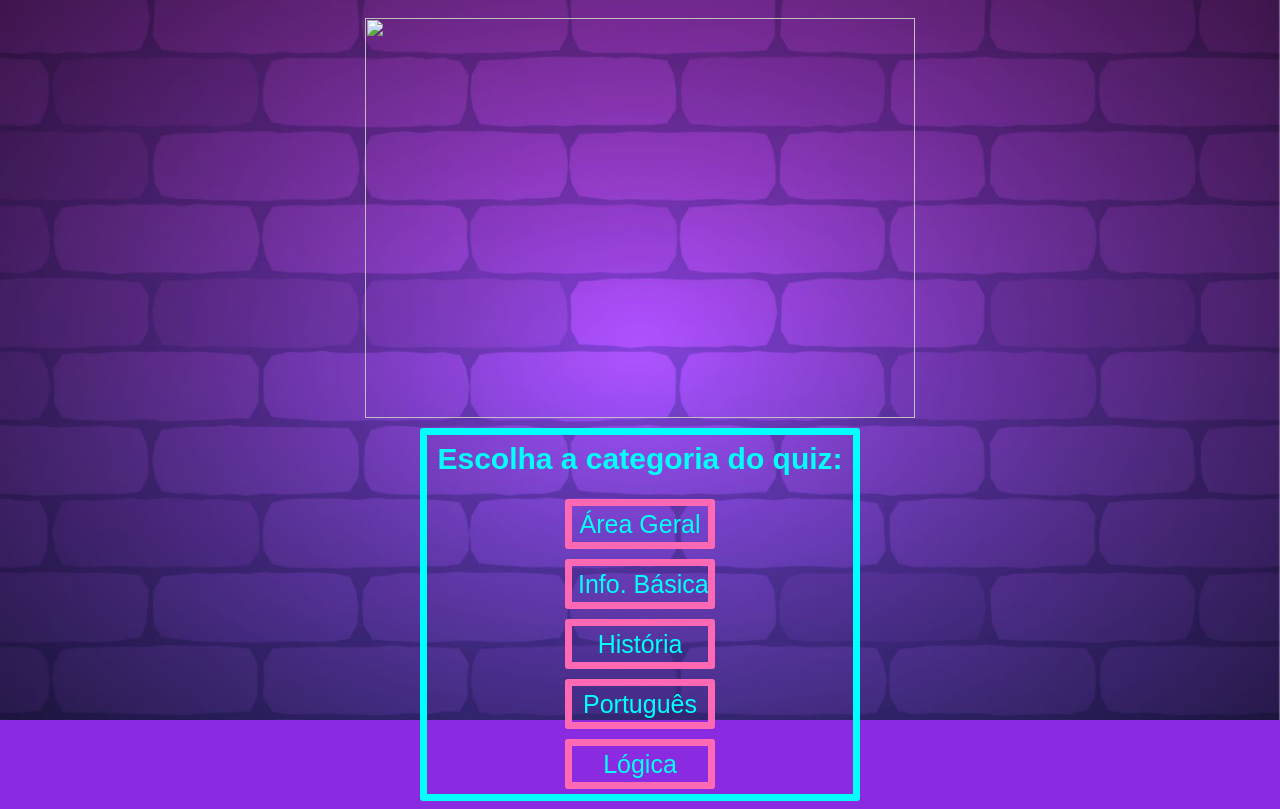
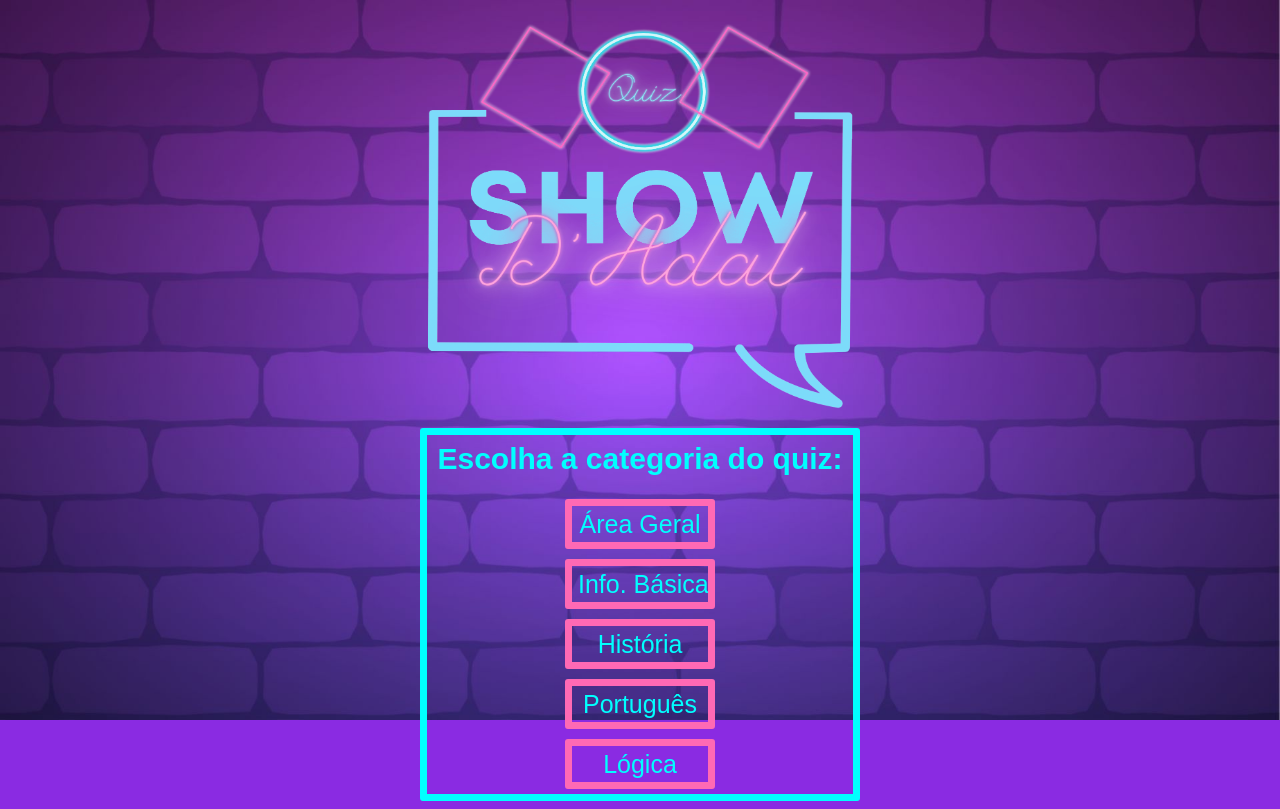
Before and after one commit to KayonLuiz/Trabalho-PW, a plain HTML site: page index.html in a window 1280 px wide. Drawn offline with Linux system fonts and the light colour scheme; files whose address does not match are found by name.

Commit message:
Update index.html

```diff
--- a/index.html
+++ b/index.html
@@ -9,7 +9,7 @@
 	</head>
 	<body>
 		<div id="inicio">
-			<img id="logo" src="Recursos/Logo.png">
+			<img id="logo" src="Logo.png">
 			<form id="info" action="" method="get">
 				<div id="botoesCategoria">
 					<label id="texto"><strong>Escolha a categoria do quiz:</strong></label><br>
```
